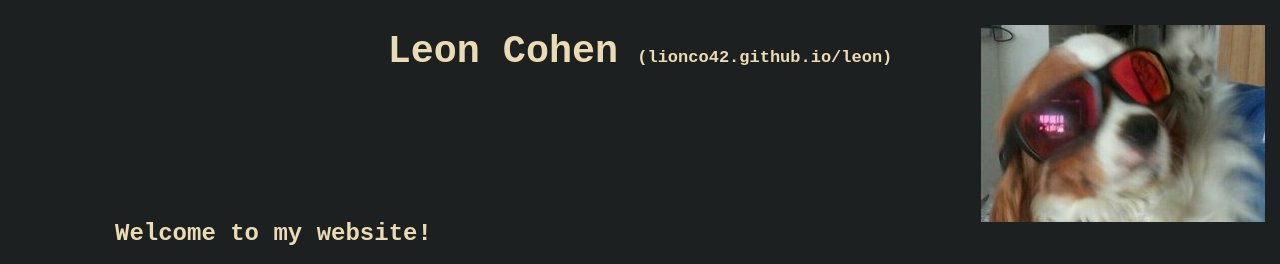
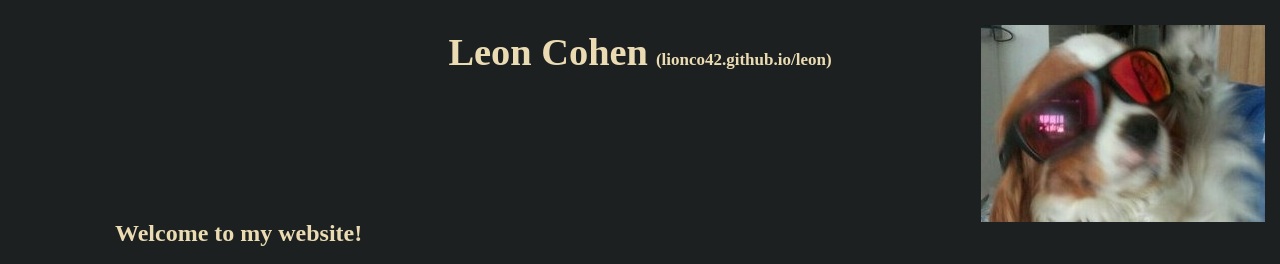
Before and after one commit to Lionco42/leon, a plain HTML site: page index.html in a window 1280 px wide. Shown: the top 264 px of the page. Drawn offline with Linux system fonts and the light colour scheme.

Commit message:
font changed

```diff
--- a/style.css
+++ b/style.css
@@ -21,7 +21,7 @@ body {
     color: #ebdbb2;
 }
 html {
-    font-family: 'Source Code Pro', monospace;
+    font-family: 'ubuntu';
 }
 .bulb{
     position: fixed;
```
